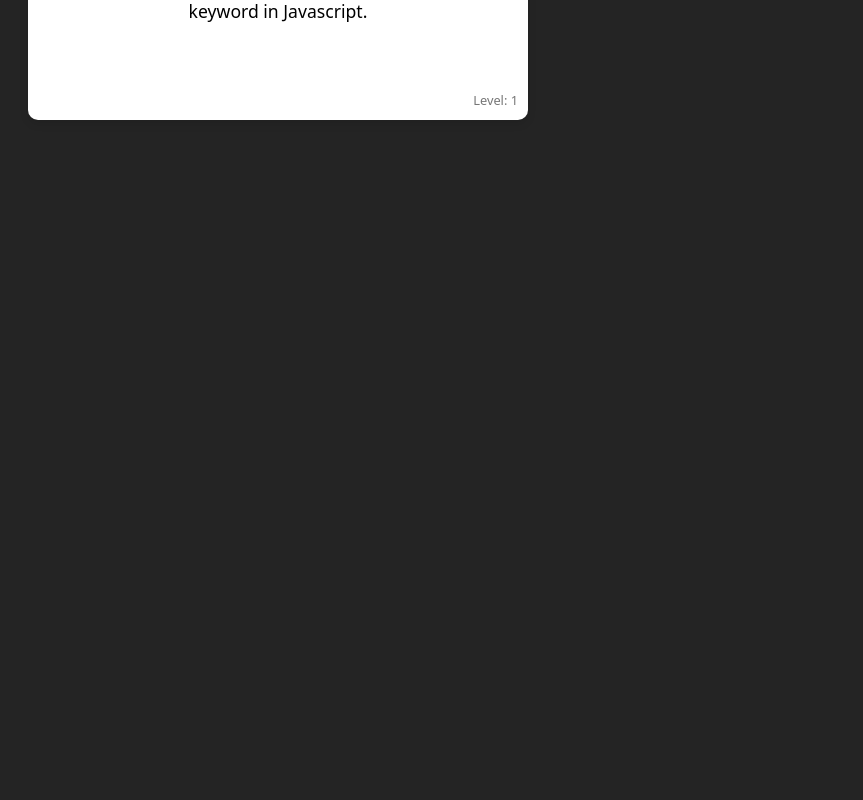
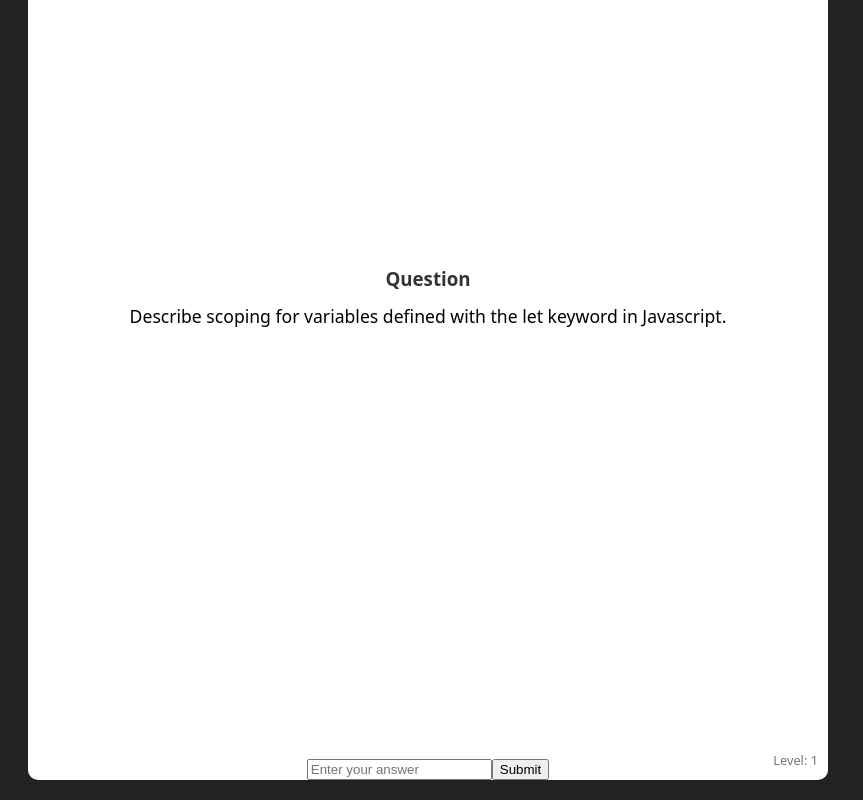
Before and after one commit to lowlywyrm/flash_card_app, a React (Vite) app: page / in a window 1280 px wide. Shown: the part 200-1000 px from the top of the page, without its empty margins (0-863 px from the left). Before the commit the page ends 800 px from the top, so only its background shows below. Built offline with nearby package versions, Linux system fonts and the light colour scheme.

Commit message:
Adding input for flash card

```diff
--- a/src/components/FlashCard.tsx
+++ b/src/components/FlashCard.tsx
@@ -8,22 +8,28 @@ interface FlashCardProps {
 
 const FlashCard: React.FC<FlashCardProps> = ({ card }) => {
   const [isFlipped, setIsFlipped] = useState(false);
-
-  const handleClick = () => {
+  const [answer, setAnswer] = useState("");
+  const handleSubmit = (userAnswer: string) => {
+    console.log(userAnswer);
     setIsFlipped(!isFlipped);
   };
 
   return (
-    <div
-      className={`flash-card ${isFlipped ? "flipped" : ""}`}
-      onClick={handleClick}
-    >
+    <div className={`flash-card ${isFlipped ? "flipped" : ""}`}>
       <div className="flash-card-inner">
         <div className="flash-card-front">
           <div className="card-content">
             <h3>Question</h3>
             <p>{card.question}</p>
             <div className="level-indicator">Level: {card.level}</div>
+          </div>
+          <div className="input-area">
+            <input
+              type="text"
+              onChange={(e) => setAnswer(e.target.value)}
+              placeholder="Enter your answer"
+            />
+            <button onClick={() => handleSubmit(answer)}>Submit</button>
           </div>
         </div>
         <div className="flash-card-back">
--- a/src/css/FlashCard.css
+++ b/src/css/FlashCard.css
@@ -1,7 +1,7 @@
 .flash-card {
     perspective: 1000px;
-    width: 500px;
-    height: 300px;
+    width: 50rem;
+    height: 60rem;
     margin: 20px;
     cursor: pointer;
 }
--- a/src/types/FlashCardQueue.ts
+++ b/src/types/FlashCardQueue.ts
@@ -67,3 +67,5 @@ class FlashCardPriorityQueue {
     return this.queue.length;
   }
 }
+
+export default FlashCardPriorityQueue;
```
